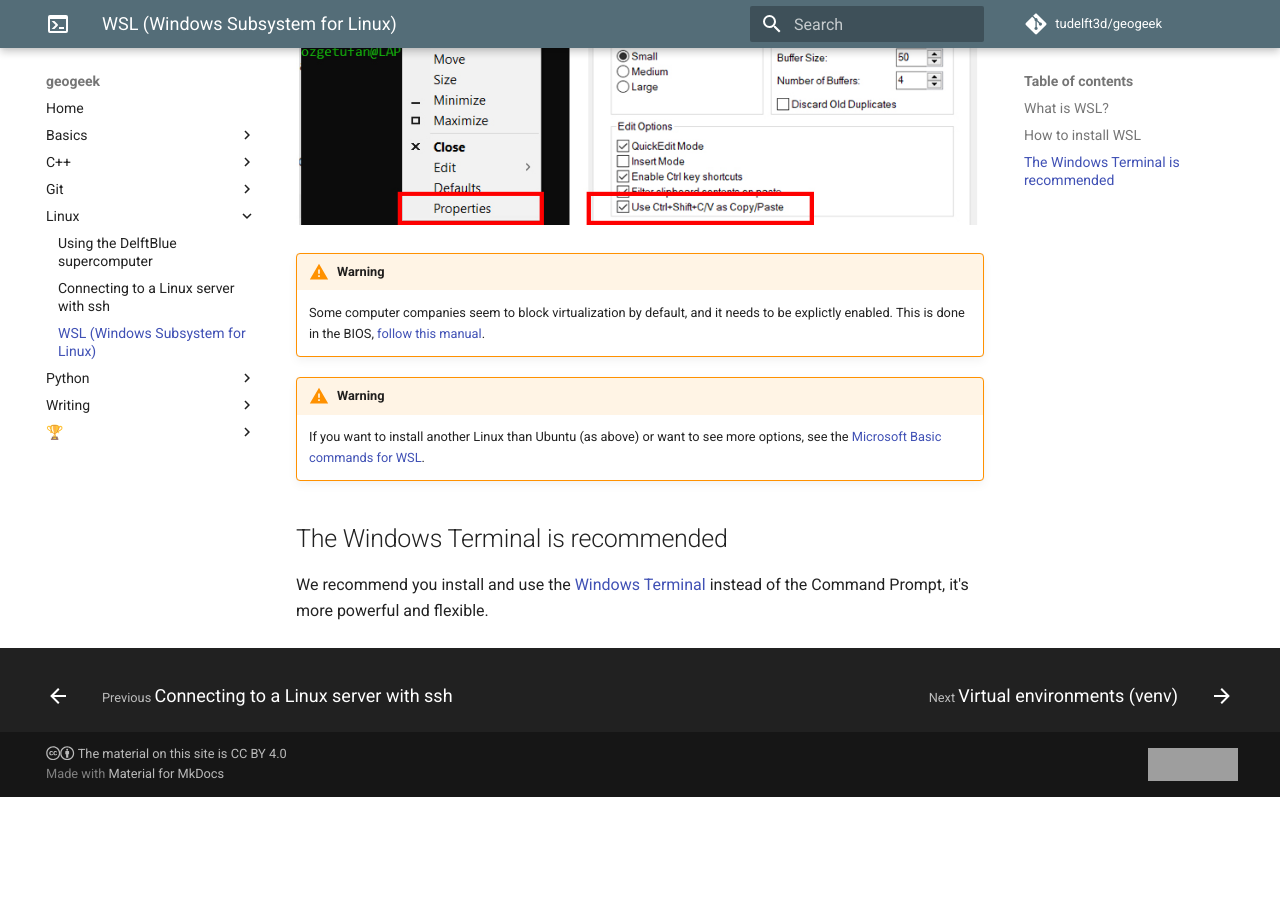
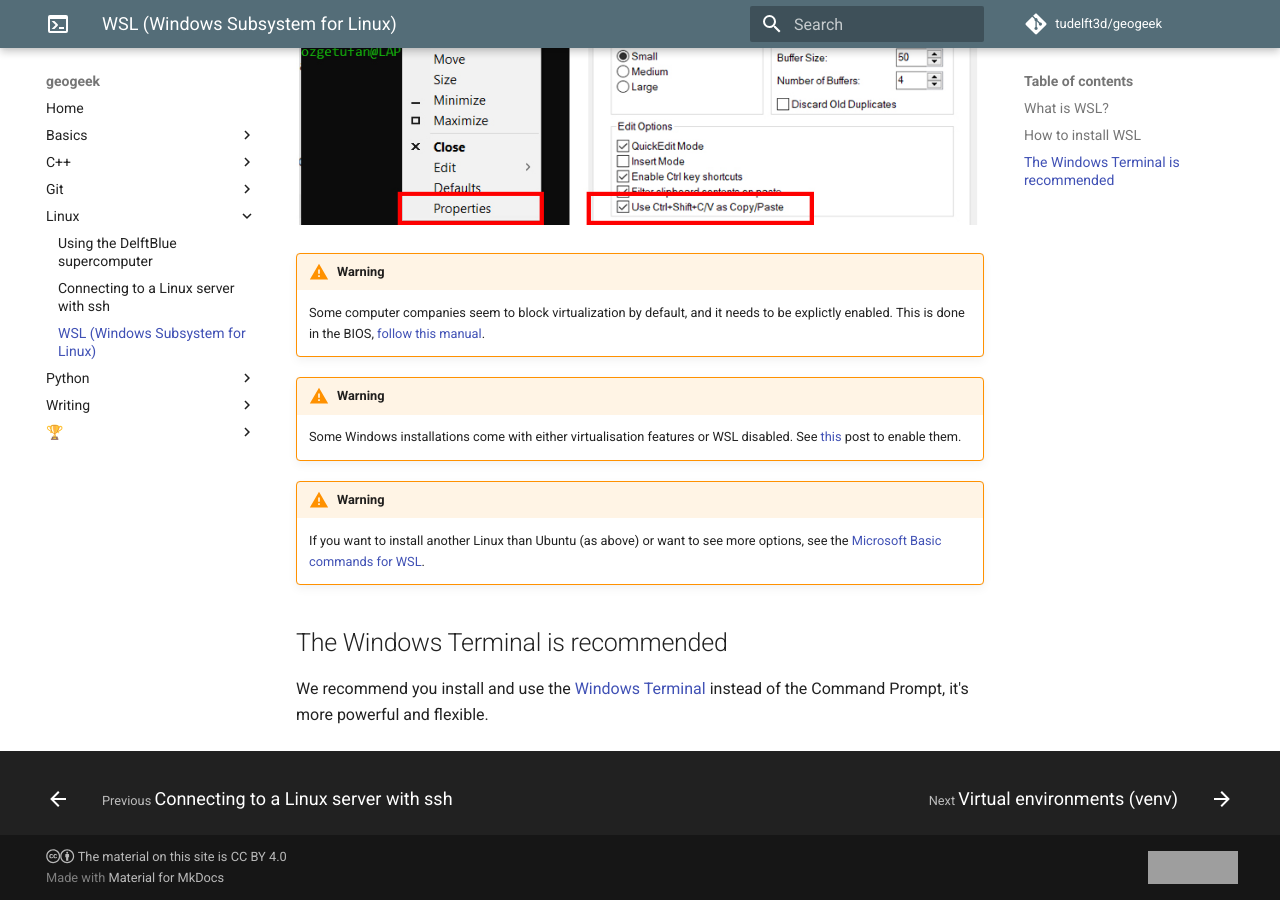
Before and after one commit to tudelft3d/geogeeks, an MkDocs documentation site: the page built from docs/linux/wsl.md, in a window 1280 px wide and 900 px high, scrolled down 1870 px. Built offline with MkDocs 1.6.1 and Material for MkDocs 9.7.7, drawn with Linux system fonts in a browser that asks for light colours; comment, search, counter and statistics services are not loaded; before the commit the page ends 2667 px from its top, so only the background shows below that; grey boxes are pictures that could not be loaded.

Commit message:
enabling virtualisation/wsl

```diff
--- a/docs/linux/wsl.md
+++ b/docs/linux/wsl.md
@@ -43,6 +43,10 @@
 
 !!! warning
 
+    Some Windows installations come with either virtualisation features or WSL disabled. See [this](https://superuser.com/questions/1736443/wsl-2-installing-linux-failed-error-code-0x80370114) post to enable them.
+
+!!! warning
+
     If you want to install another Linux than Ubuntu (as above) or want to see more options, see the [Microsoft Basic commands for WSL](https://learn.microsoft.com/en-us/windows/wsl/basic-commands).
 
 ## The Windows Terminal is recommended
```
Also changed, not shown: 1 other file.
